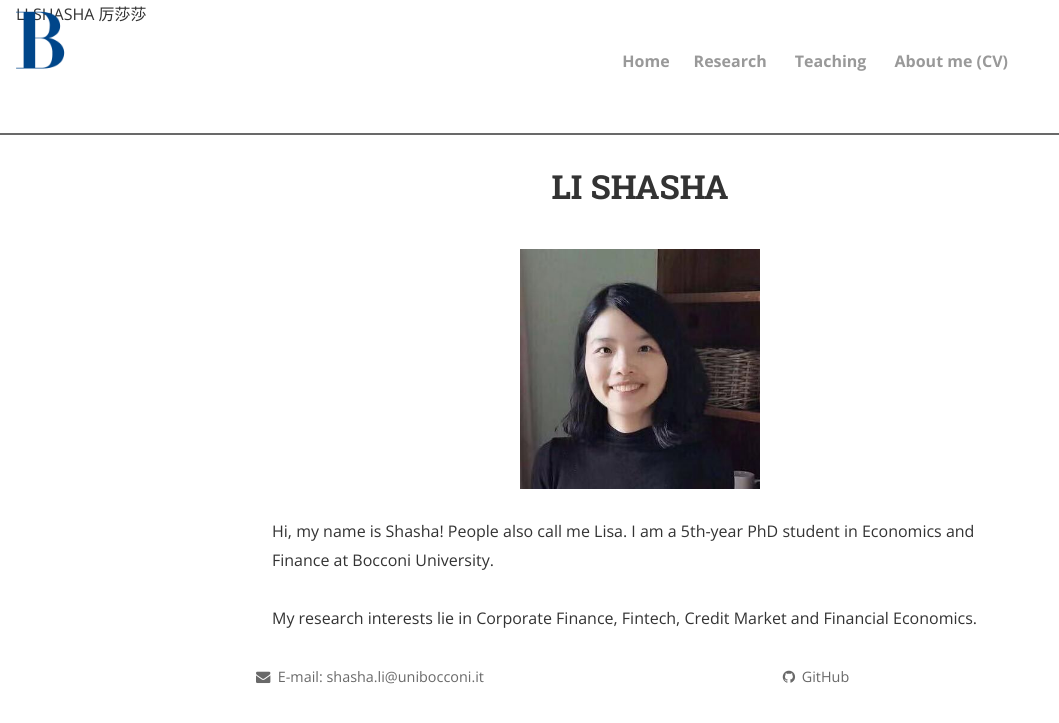
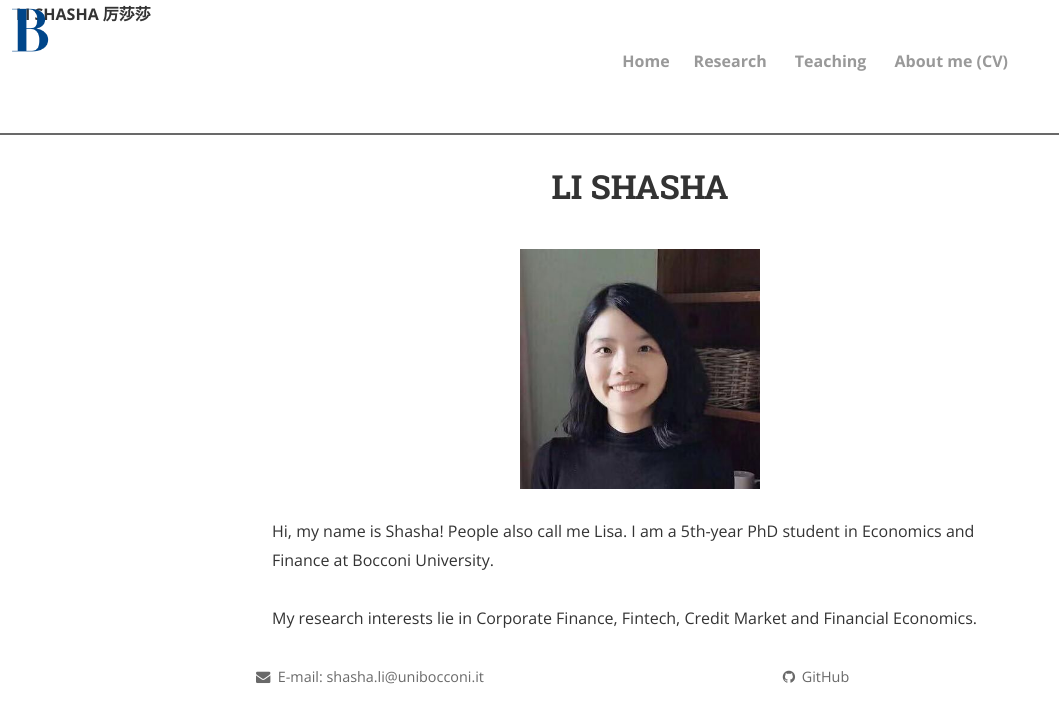
Before and after one commit to shasha-li/shasha-li.github.io, a Jekyll site: the page built from index.html, in a window 1280 px wide. Shown: the top 723 px of the page, without its empty margins (0-1059 px from the left). Built offline with Jekyll 4.4.1, drawn with Linux system fonts in a browser that asks for light colours; nearby versions of some CDN libraries; the list of posts is cut into pages by our own code; comment, search, counter and statistics services are not loaded; a style sheet for code colours, icons or effects is not loaded.

Commit message:
Update header.html

```diff
--- a/_includes/header.html
+++ b/_includes/header.html
@@ -1,5 +1,6 @@
 <header class="navigation" role="banner">
-  <div><img class="topleft" width="80" height="80" src="https://shasha-li.github.io/content/B_logo.png" alt="B">LI SHASHA 厉莎莎</div>
+ <img class="topleft" width="60" height="60" src="https://shasha-li.github.io/content/B_logo.png" alt="B">
+  <div align="left"><strong><large> LI SHASHA 厉莎莎</large></strong></div>
   <div class="navigation-wrapper">
     <a href="javascript:void(0)" class="navigation-menu-button" id="js-mobile-menu">
       <i class="fa fa-bars"></i>
```
